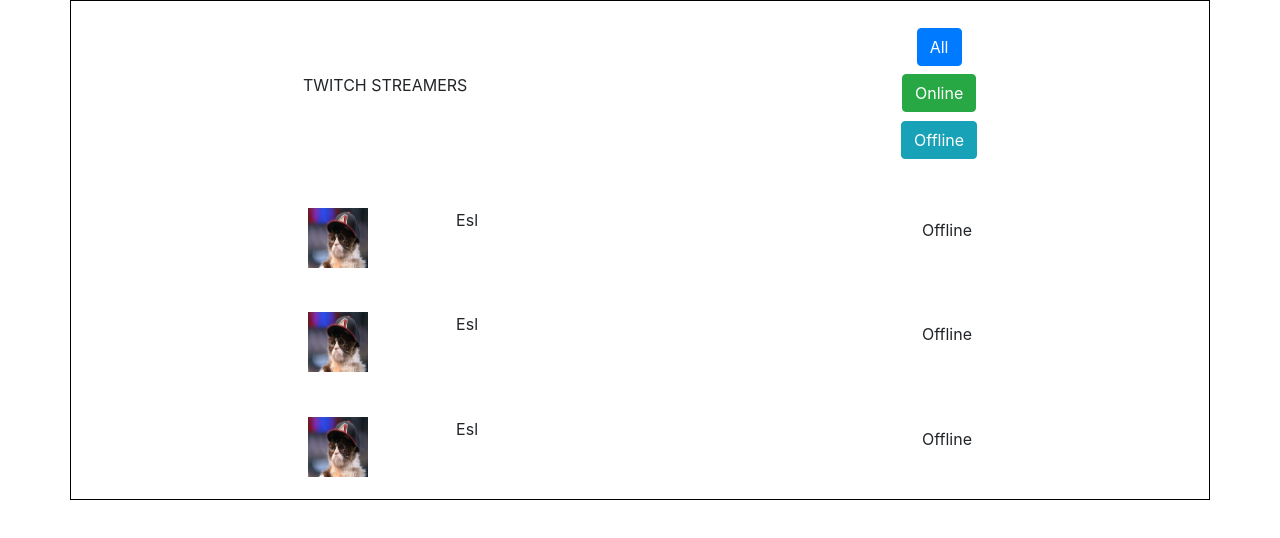
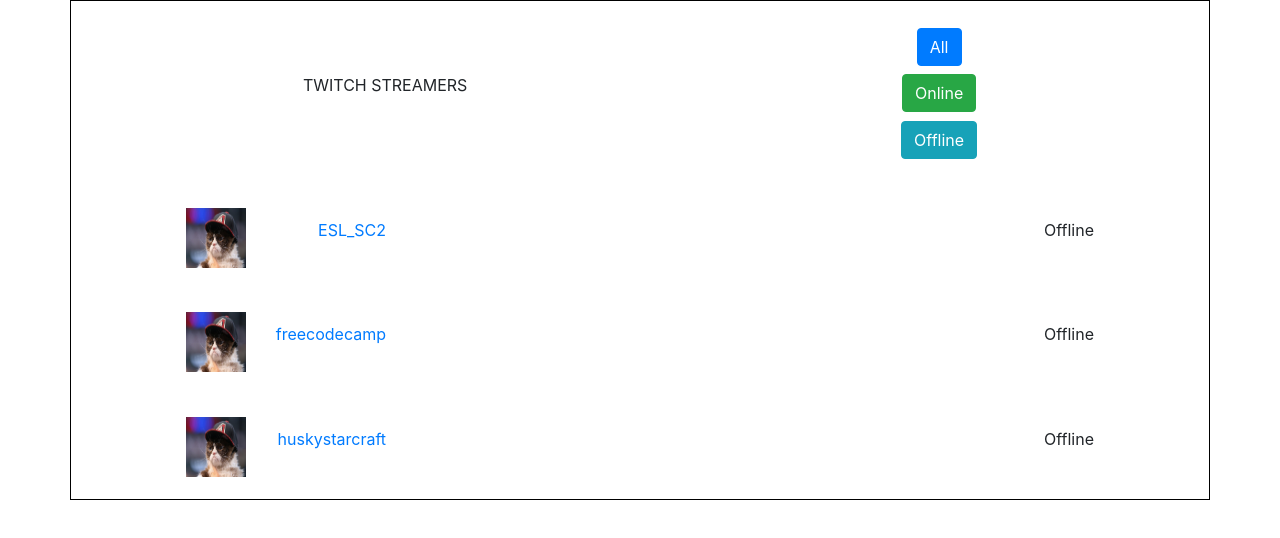
Before and after one commit to SerafimPoch/twitch-tv, a React (Create React App) app: page / in a window 1280 px wide. Shown: the top 538 px of the page. Built offline with nearby package versions, Linux system fonts and the light colour scheme; no server answers.

Commit message:
add basis fun

```diff
--- a/src/App.js
+++ b/src/App.js
@@ -1,9 +1,34 @@
 import React, { Component } from "react";
 import { Button } from "reactstrap";
 import cat from "./cat.jpg";
+import { request } from "./Request";
+import { links } from "./Store";
 
 class App extends Component {
+  constructor(props) {
+    super(props);
+    this.state = {
+      data: ["ESL_SC2", "freecodecamp", "huskystarcraft"],
+      ESL_SC2: "Offline",
+      freecodecamp: "Offline",
+      huskystarcraft: "Offline"
+    };
+  }
+
+  async componentDidMount() {
+    let store = [];
+    this.state.data.map(async e => {
+      const twitchData = await request(e);
+      return store.push(twitchData.stream);
+    });
+    console.log(store[0]);
+  }
   render() {
+    const data = this.state.data;
+    const ESL_SC2 = this.state.ESL_SC2;
+    const freecodecamp = this.state.freecodecamp;
+    const huskystarcraft = this.state.huskystarcraft;
+
     return (
       <div className="container">
         <div className="header">
@@ -28,11 +53,13 @@
               <img className="picture" src={cat} />
             </div>
             <div className="channel-name">
-              <p>Esl</p>
+              <a href={links[0]} target="_blank">
+                <p>{data[0]}</p>
+              </a>
             </div>
           </div>
           <div className="game-and-status">
-            <p>Offline</p>
+            <p>{ESL_SC2}</p>
           </div>
         </div>
         <div className="content-wrapper">
@@ -41,11 +68,13 @@
               <img className="picture" src={cat} />
             </div>
             <div className="channel-name">
-              <p>Esl</p>
+              <a href={links[1]} target="_blank">
+                <p>{data[1]}</p>
+              </a>
             </div>
           </div>
           <div className="game-and-status">
-            <p>Offline</p>
+            <p>{freecodecamp}</p>
           </div>
         </div>
         <div className="content-wrapper">
@@ -54,11 +83,13 @@
               <img className="picture" src={cat} />
             </div>
             <div className="channel-name">
-              <p>Esl</p>
+              <a href={links[2]} target="_blank">
+                <p>{data[2]}</p>
+              </a>
             </div>
           </div>
           <div className="game-and-status">
-            <p>Offline</p>
+            <p>{huskystarcraft}</p>
           </div>
         </div>
       </div>
--- /dev/null
+++ b/src/Request.js
@@ -0,0 +1,9 @@
+const dark = x => {
+  return `https://wind-bow.glitch.me/twitch-api/streams/${x}`;
+};
+
+export const request = async x => {
+  const response = await fetch(dark(x));
+  const data = await response.json();
+  return data;
+};
--- /dev/null
+++ b/src/Store.js
@@ -0,0 +1,5 @@
+export const links = [
+  "https://www.twitch.tv/esl_sc2",
+  "https://www.twitch.tv/freecodecamp",
+  "https://www.twitch.tv/huskystarcraft"
+];
--- a/src/index.css
+++ b/src/index.css
@@ -33,15 +33,18 @@
   text-align: center;
   display: flex;
   flex-flow: row wrap;
-  justify-content: space-around;
+  justify-content: space-between;
   width: 100%;
+  padding-left: 100px;
+  padding-right: 100px;
 }
 
 .picture-and-name {
   display: flex;
   flex-flow: row wrap;
   justify-content: space-between;
-  width: 170px;
+  align-items: center;
+  width: 200px;
 }
 
 .picture {
```
